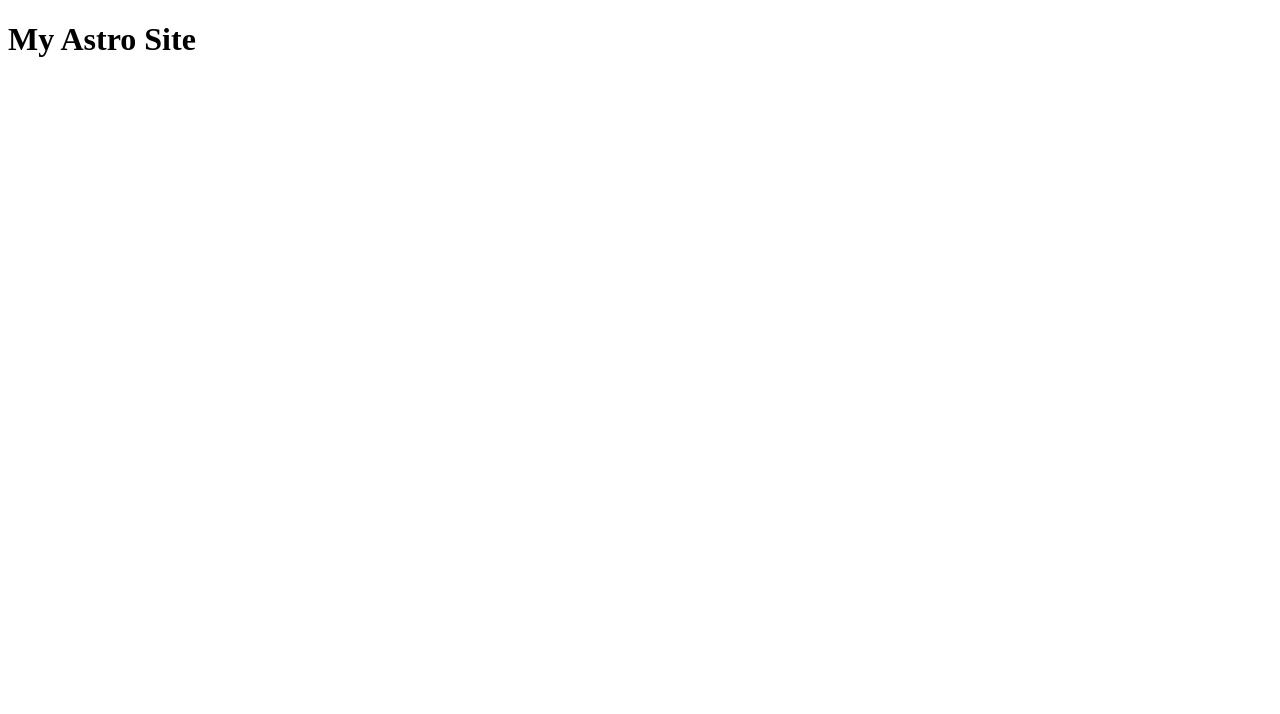
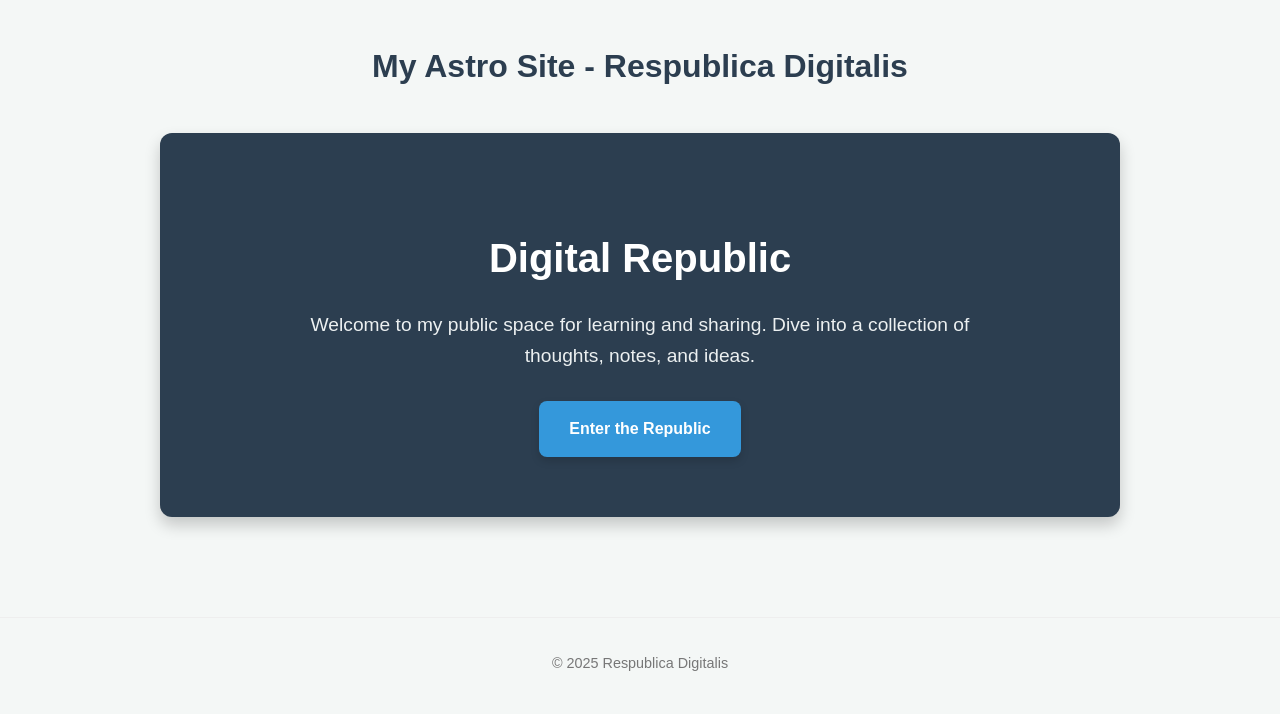
Before and after one commit to theocapocci/respublicadigitalis.uk-V1, an Astro site: page / in a window 1280 px wide. Built offline with nearby package versions, Linux system fonts and the light colour scheme; Astro itself is replaced by a stand-in of ours.

Commit message:
Commit new homepage

```diff
--- a/src/pages/index.astro
+++ b/src/pages/index.astro
@@ -1,16 +1,108 @@
+---
+// src/pages/index.astro
+// This is your homepage.
 ---
 
----
-
+<!DOCTYPE html>
 <html lang="en">
 	<head>
 		<meta charset="utf-8" />
 		<link rel="icon" type="image/svg+xml" href="/favicon.svg" />
-		<meta name="viewport" content="width=device-width" />
+		<meta name="viewport" content="width=device-width, initial-scale=1.0" />
 		<meta name="generator" content={Astro.generator} />
-		<title>Astro</title>
+		<title>Respublica Digitalis - Home</title>
+		<style>
+			/* Basic global styles */
+			body {
+				font-family: sans-serif;
+				line-height: 1.6;
+				margin: 0;
+				background-color: #f4f7f6; /* Light background */
+				color: #333;
+			}
+			.container {
+				max-width: 960px;
+				margin: 0 auto;
+				padding: 20px;
+			}
+			h1 {
+				color: #2c3e50;
+				text-align: center;
+				margin-bottom: 40px;
+			}
+
+			/* Banner specific styles */
+			.banner {
+				background-color: #2c3e50; /* Dark blue background */
+				color: #ecf0f1; /* Light text */
+				padding: 60px 20px;
+				text-align: center;
+				border-radius: 12px; /* Rounded corners */
+				box-shadow: 0 8px 16px rgba(0, 0, 0, 0.2); /* Subtle shadow */
+				margin-bottom: 40px;
+				transition: transform 0.3s ease-in-out;
+			}
+			.banner:hover {
+				transform: translateY(-5px); /* Slight lift on hover */
+			}
+			.banner h2 {
+				font-size: 2.5em;
+				margin-bottom: 20px;
+				color: #ffffff;
+			}
+			.banner p {
+				font-size: 1.2em;
+				margin-bottom: 30px;
+				max-width: 700px;
+				margin-left: auto;
+				margin-right: auto;
+			}
+			.banner a.button {
+				display: inline-block;
+				background-color: #3498db; /* Blue button */
+				color: white;
+				padding: 15px 30px;
+				text-decoration: none;
+				border-radius: 8px;
+				font-weight: bold;
+				transition: background-color 0.3s ease-in-out, transform 0.2s ease-in-out;
+				box-shadow: 0 4px 8px rgba(0, 0, 0, 0.15);
+			}
+			.banner a.button:hover {
+				background-color: #2980b9; /* Darker blue on hover */
+				transform: translateY(-2px);
+			}
+
+			/* Footer styles */
+			footer {
+				text-align: center;
+				padding: 20px;
+				border-top: 1px solid #eee;
+				margin-top: 40px;
+				color: #777;
+				font-size: 0.9em;
+			}
+		</style>
 	</head>
 	<body>
-		<h1>My Astro Site</h1>
+		<div class="container">
+			<h1>My Astro Site - Respublica Digitalis</h1>
+
+			<section class="banner">
+				<h2>Digital Republic</h2> {/* Updated title in the banner */}
+				<p>
+					Welcome to my public space for learning and sharing.
+					Dive into a collection of thoughts, notes, and ideas.
+				</p>
+				<a href="/republic/" class="button">Enter the Republic</a>
+			</section>
+
+			{/* You can add more content to your homepage here */}
+
+		</div>
+
+		<footer>
+			<p>&copy; {new Date().getFullYear()} Respublica Digitalis</p>
+		</footer>
 	</body>
 </html>
```
